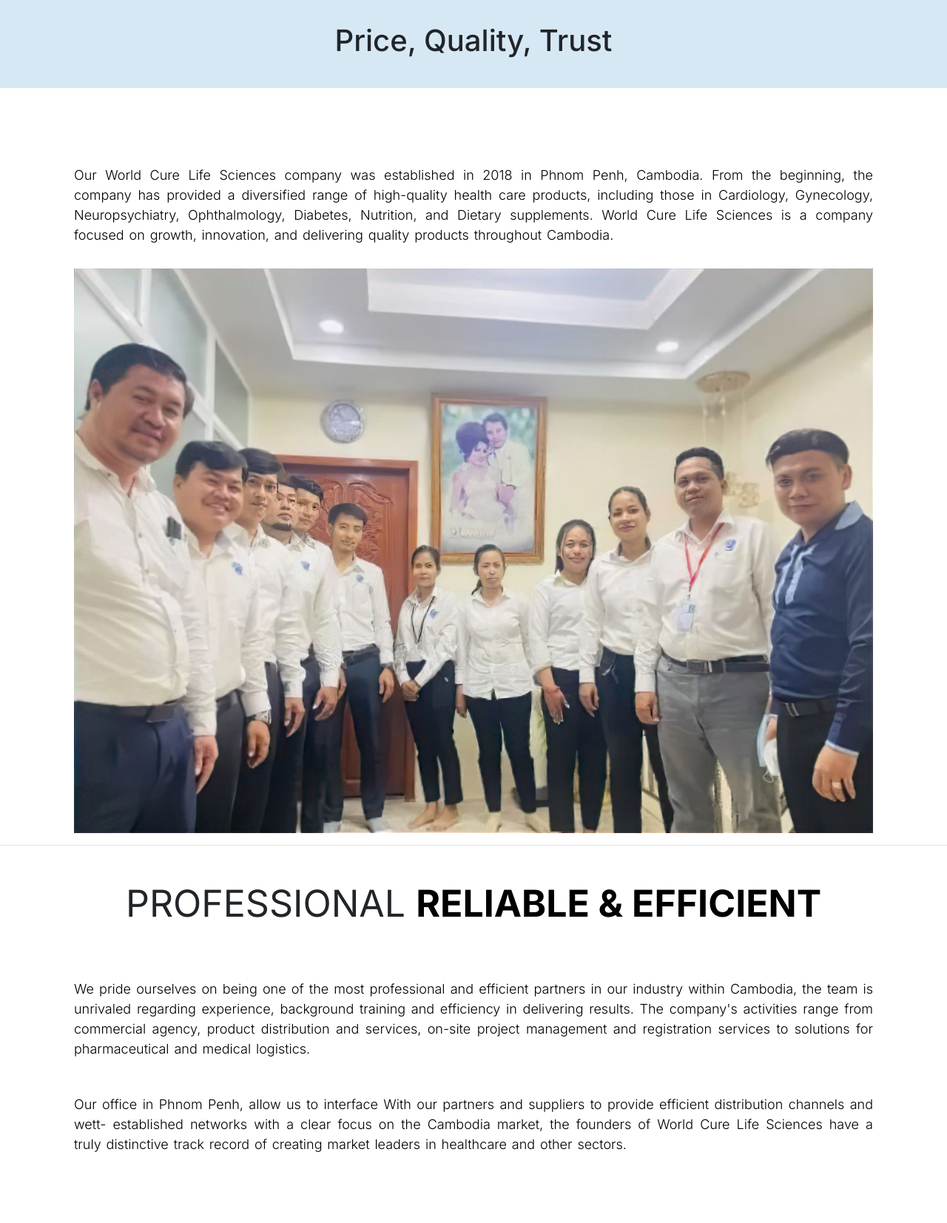
After one commit to monykappa/WCL, a Django app: page /about_us/ in a window 1280 px wide. The commit adds this page. Shown: the part 637-2290 px from the top of the page at 74% size. Run offline with Django 5.2, Linux system fonts and the light colour scheme; some libraries are stand-ins or nearby versions.

Commit message:
about us page

```diff
--- a/home/urls.py
+++ b/home/urls.py
@@ -14,6 +14,7 @@
 urlpatterns = [
     path('base/', views.base, name='base'),
     path('', views.home, name='home'),
+    path('about_us/', views.about_us, name='about_us'),
 ]
 
 
--- a/home/views.py
+++ b/home/views.py
@@ -13,3 +13,6 @@
 def home(request):
     news_items = News.objects.all()
     return render(request, 'home/home.html', {'news_items': news_items})
+
+def about_us(request):
+    return render(request, 'home/about_us.html')
--- a/static/css/base.css
+++ b/static/css/base.css
@@ -6,6 +6,12 @@
   background-color: #fff;
   height: 100%;
   position: relative;
+}
+body p{
+  text-align: justify;
+  text-justify: inter-word;
+  word-spacing: 0.1em;
+  color:#000;
 }
 
 :root {
--- /dev/null
+++ b/static/css/home/about_us.css
@@ -0,0 +1,55 @@
+body p{
+    font-size:18px !important;
+}
+/* body img{
+    margin: 0 auto;
+} */
+
+.background-img {
+    height: 500px !important;
+}
+
+section.quote{
+    background-color: #d7e8f5;
+    text-align: center;
+    padding:2rem 0;
+}
+
+section.quote h1{
+    font-family: var(--secondary-font);
+}
+
+section.about-us p {
+    color:#000;
+    font-size: 18px;
+}
+
+/* section.person img{
+    width: 400px;
+    height: 400px;
+    object-fit: cover;
+} */
+
+.hidden-top{
+    transform: translateY(-10%) !important;
+    transition: 1s !important;
+}
+.hidden-bottom{
+    transform: translateY(10%) !important;
+    transition: 1s !important;
+}
+
+.show {
+    opacity: 1 !important;
+    filter: blur(0) !important;
+    transform: translateX(0) !important;
+}
+
+section.goal-ctn h1{
+    font-weight: normal !important;
+}
+section.goal-ctn span{
+    color:#000 !important;
+    font-size: 50px !important;
+    font-weight: bold !important;
+}
--- a/static/css/home/home.css
+++ b/static/css/home/home.css
@@ -142,19 +142,39 @@
   color:rgb(255, 255, 255);
   font-size: 18px;
 }
-.circle-box {
+.goal-ctn {
   margin-top: 3rem;
   margin-bottom: 5rem;
   text-align: center;
 }
 
-.circle-box h1{
+.goal-ctn h1{
   font-family: var(--secondary-font);
+  text-transform: uppercase;
+  font-weight: bold;
+  font-size:50px;
+}
+
+.goal-ctn h1 span{
+  font-size: 30px;
+  color:#b8444f;
+}
+
+h1.goal-heading{
+  display: inline-block; width: max-content;
+  border-bottom:4px solid red;
+  text-transform: uppercase;
+  margin-bottom: 2rem;
 }
 
 
 
-
+.goal-ctn p{
+  text-align: justify;
+  text-justify: inter-word;
+  color:#000;
+  font-size: 18px;
+}
 
 .circle {
   content:'';
@@ -233,19 +253,22 @@
   margin-top: 5rem !important;
 }
 
+/* @media (max-width: 250px){
+
+
+} */
 
 @media (min-width: 250px) and (max-width: 304px) {
   button {
     position: absolute;
-    top: 15%;
+    top: 35%;
     margin: 0 2vh;
     transform: translateY(-50%);
   }
   .slide-title{
-    top:15%;
+    top:35%;
     /* border: 1px solid red; */
     width:60%;
-
   }
   .slide-title h1{
     font-size: 12px;
@@ -253,17 +276,20 @@
   section.welcome-ctn h1{
     font-size: 22px;
   }
+  .slider{
+    height: 200px;
+  }
 
 }
 @media (min-width: 305px) and (max-width: 524px) {
   button {
     position: absolute;
-    top: 45%;
+    top: 35%;
     margin: 0 2vh;
     transform: translateY(-50%);
   }
   .slide-title{
-    top:45%;
+    top:35%;
     /* border: 1px solid red; */
     width:60%;
   }
@@ -274,9 +300,6 @@
     font-family: "Poppins", sans-serif !important;
     font-size: 22px;
   }
-  /* section.welcome-ctn{
-    margin-top: 2rem;
-  } */
   section.welcome-ctn h1{
     font-size: 32px;
   }
@@ -284,6 +307,14 @@
     text-align: justify;
     text-justify: inter-word;
   }
+  .goal-ctn h1{
+    font-size:40px;
+  }
+
+  .goal-ctn h1 span{
+    font-size: 20px;
+  }
+
 }
 
 
--- a/templates/base.html
+++ b/templates/base.html
@@ -8,7 +8,7 @@
     <link rel="stylesheet" href="{% static 'css/base.css' %} ">
     <link rel="stylesheet" href=" {% static 'css/bootstrap.min.css' %}">
     <link rel="stylesheet" href="/fonts/icomoon/style.css">
-    <link rel="stylesheet" href="/css/header/owl.carousel.min.css">
+    <!-- <link rel="stylesheet" href="/css/header/owl.carousel.min.css"> -->
     <link rel="stylesheet" href="https://cdnjs.cloudflare.com/ajax/libs/font-awesome/6.5.2/css/all.min.css"
         integrity="sha512-SnH5WK+bZxgPHs44uWIX+LLJAJ9/2PkPKZ5QiAj6Ta86w+fsb2TkcmfRyVX3pBnMFcV7oQPJkl9QevSCWr3W6A=="
         crossorigin="anonymous" referrerpolicy="no-referrer" />
@@ -83,7 +83,7 @@
                                     </ul>
                                 </li>
                                 <!-- <li><a href="#why-us-section" id="why-us-link" class="nav-link">Why Us</a></li> -->
-                                <li><a href="#testimonials-section" id="about-us-link" class="nav-link">About Us</a>
+                                <li><a href="{% url 'home:about_us'%}" id="about-us-link" class="nav-link">About Us</a>
                                 </li>
                                 <li><a href="#contact-section" id="contact-link" class="nav-link">Contact</a></li>
                             </ul>
--- /dev/null
+++ b/templates/home/about_us.html
@@ -0,0 +1,114 @@
+{% extends 'base.html' %}
+{% load static %}
+
+{% block title %}
+About Us | WCL
+{% endblock title %}
+
+{% block css %}
+<link rel="stylesheet" href="{% static 'css/products/products.css' %}">
+<link rel="stylesheet" href="{% static 'css/home/about_us.css' %}">
+<link rel="stylesheet" href="{% static 'css/home/home.css' %}">
+<link rel="stylesheet" href="{% static 'css/animation/animation.css'%}">
+{% endblock css %}
+
+
+{% block content %}
+<section>
+    <div class="background-img">
+        <div class="row justify-content-center">
+            <div class="col-md-12 text-center">
+                <h1 class="display-4 hidden-top">About Us</h1>
+            </div>
+        </div>
+    </div>
+</section>
+
+<section class="quote">
+    <div class="container">
+        <h1 class="hidden-top">Price, Quality, Trust</h1>
+    </div>
+</section>
+
+
+<section class="about-us mt-5">
+    <div class="container">
+        <div class="row">
+            <div class="col-md-12 text-center mt-5">
+                <p class="hidden-top  mt-2">Our World Cure Life Sciences company was established in 2018 in Phnom Penh,
+                    Cambodia. From the
+                    beginning, the company has provided a diversified range of high-quality health care products,
+                    including those in Cardiology, Gynecology, Neuropsychiatry, Ophthalmology, Diabetes, Nutrition, and
+                    Dietary supplements. World Cure Life Sciences is a company focused on growth, innovation, and
+                    delivering quality products throughout Cambodia.</p>
+            </div>
+            <div class="col-md-12 text-center mt-3">
+                <img src="{% static 'img/logo/about-company.jpg' %}" alt="" class="img-fluid hidden-top">
+            </div>
+        </div>
+    </div>
+</section>
+
+<hr>
+
+
+<section class="goal-ctn mt-5">
+    <h1 class="hidden-top">PROFESSIONAL <span>RELIABLE & EFFICIENT</span></h1>
+    <div class="container">
+        <div class="row">
+            <div class="col-md-12 text-left mt-5">
+                <p class="hidden-right mt-3">We pride ourselves on being one of the most professional and efficient
+                    partners in our industry within Cambodia, the team is unrivaled regarding
+                    experience, background training and efficiency in delivering results. The
+                    company's activities range from commercial agency, product distribution
+                    and services, on-site project management and registration services to
+                    solutions for pharmaceutical and medical logistics.</p>
+
+
+                <p class="hidden-right mt-5">Our office in Phnom Penh, allow us to interface With our partners and
+                    suppliers to provide efficient distribution channels and wett-
+                    established networks with a clear focus on the Cambodia market, the
+                    founders of World Cure Life Sciences have a truly distinctive track
+                    record of creating market leaders in healthcare and other sectors.</p>
+            </div>
+        </div>
+    </div>
+</section>
+
+<section class="person">
+    <div class="container">
+        <div class="row">
+            <div class="col-md-6">
+                <h5>Chief Executive Officer</h5>
+                <h1>Mr. CEO</h1>
+                <p class="mt-5">Lorem ipsum dolor sit amet consectetur adipisicing elit. Dolorum ea odit aspernatur
+                    magni nihil
+                    similique rem inventore quos, suscipit obcaecati? Provident ipsam autem doloremque cumque, minima ad
+                    totam rem omnis.</p>
+            </div>
+            <div class="col-md-6">
+                <img src="https://t4.ftcdn.net/jpg/00/64/67/63/360_F_64676383_LdbmhiNM6Ypzb3FM4PPuFP9rHe7ri8Ju.jpg" />
+            </div>
+        </div>
+        <div class="row">
+            <div class="col-md-6">
+                <img src="https://t4.ftcdn.net/jpg/00/64/67/63/360_F_64676383_LdbmhiNM6Ypzb3FM4PPuFP9rHe7ri8Ju.jpg" />
+            </div>
+            <div class="col-md-6">
+                <h5>Chief Executive Officer</h5>
+                <h1>Mr. CEO</h1>
+                <p class="mt-5">Lorem ipsum dolor sit amet consectetur adipisicing elit. Dolorum ea odit aspernatur
+                    magni nihil
+                    similique rem inventore quos, suscipit obcaecati? Provident ipsam autem doloremque cumque, minima ad
+                    totam rem omnis.</p>
+            </div>
+
+        </div>
+
+    </div>
+</section>
+
+
+<script src="{% static 'js/home/about_us.js'%}"></script>
+<script src="{% static 'js/animation/hidden_scroll.js'%}"></script>
+{% endblock content %}
```
Also changed, not shown: templates/home/home.html (+53 -14 lines), static/img/logo/about-company.jpg (added), static/js/home/about_us.js (added).
